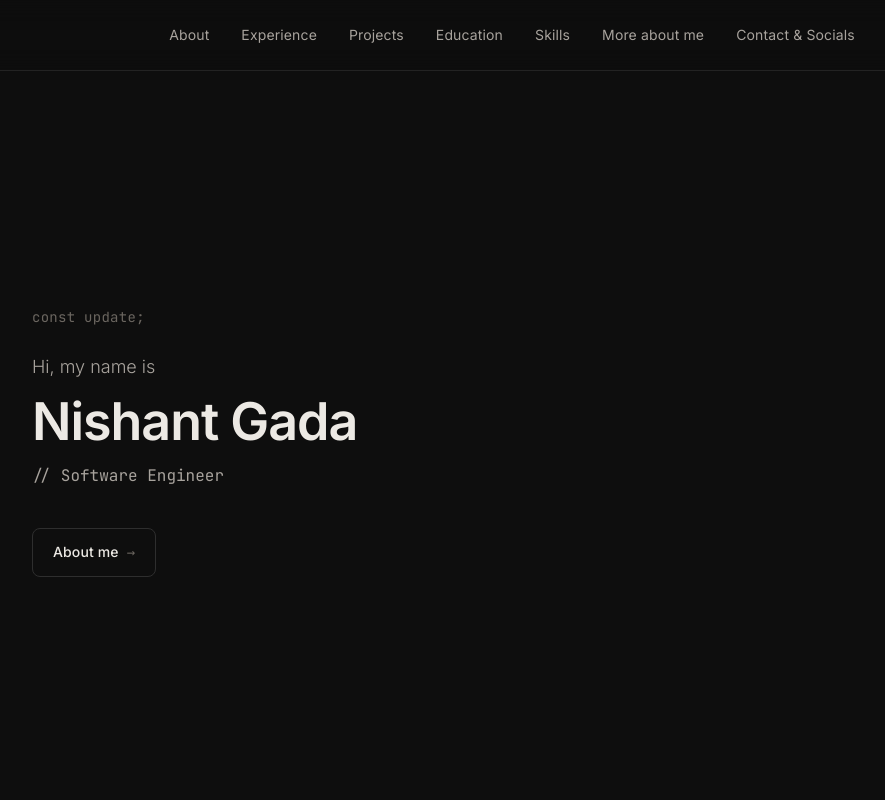
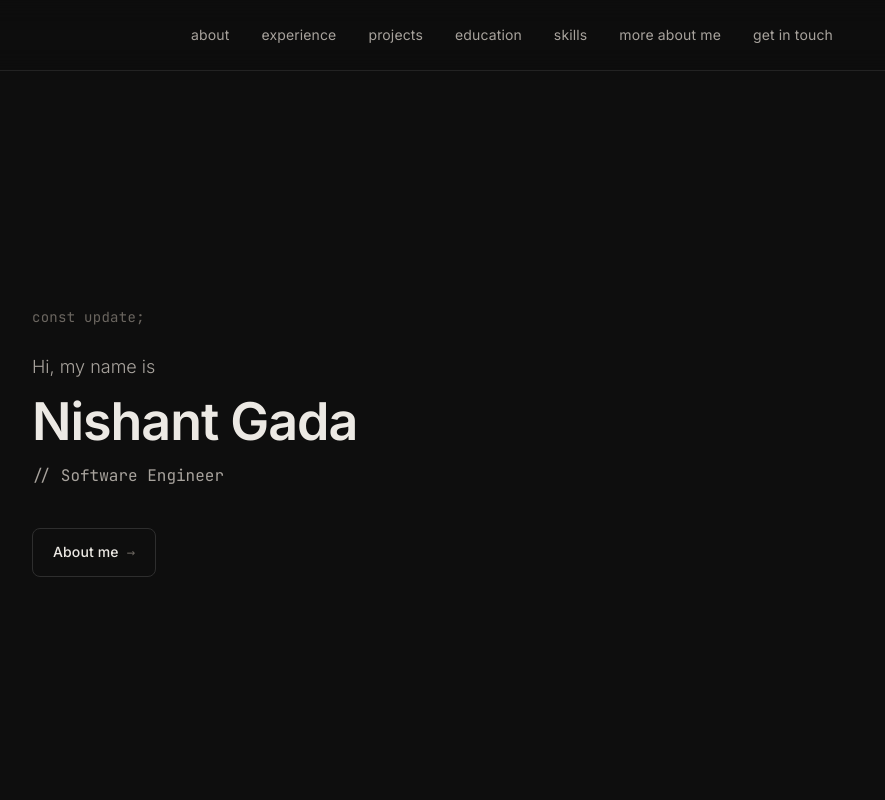
Before and after one commit to NishantGada/portfolio-v2, a React (Vite) app: page / in a window 1280 px wide. Shown: the top 800 px of the page, without its empty margins (128-1013 px from the left). Built offline with nearby package versions, Linux system fonts and the light colour scheme.

Commit message:
chore: update navbar links typing

```diff
--- a/src/sections/Navbar/Navbar.jsx
+++ b/src/sections/Navbar/Navbar.jsx
@@ -17,13 +17,13 @@ export default function Navbar() {
       </div>
 
       <ul className={isActive ? 'active' : ''}>
-        <li><a href="#about">About</a></li>
-        <li><a href="#experience">Experience</a></li>
-        <li><a href="#projects">Projects</a></li>
-        <li><a href="#education">Education</a></li>
-        <li><a href="#skills">Skills</a></li>
-        <li><a href="#more">More about me</a></li>
-        <li><a href="#contact">Contact & Socials</a></li>
+        <li><a href="#about">about</a></li>
+        <li><a href="#experience">experience</a></li>
+        <li><a href="#projects">projects</a></li>
+        <li><a href="#education">education</a></li>
+        <li><a href="#skills">skills</a></li>
+        <li><a href="#more">more about me</a></li>
+        <li><a href="#contact">get in touch</a></li>
       </ul>
     </nav>
   );
```
